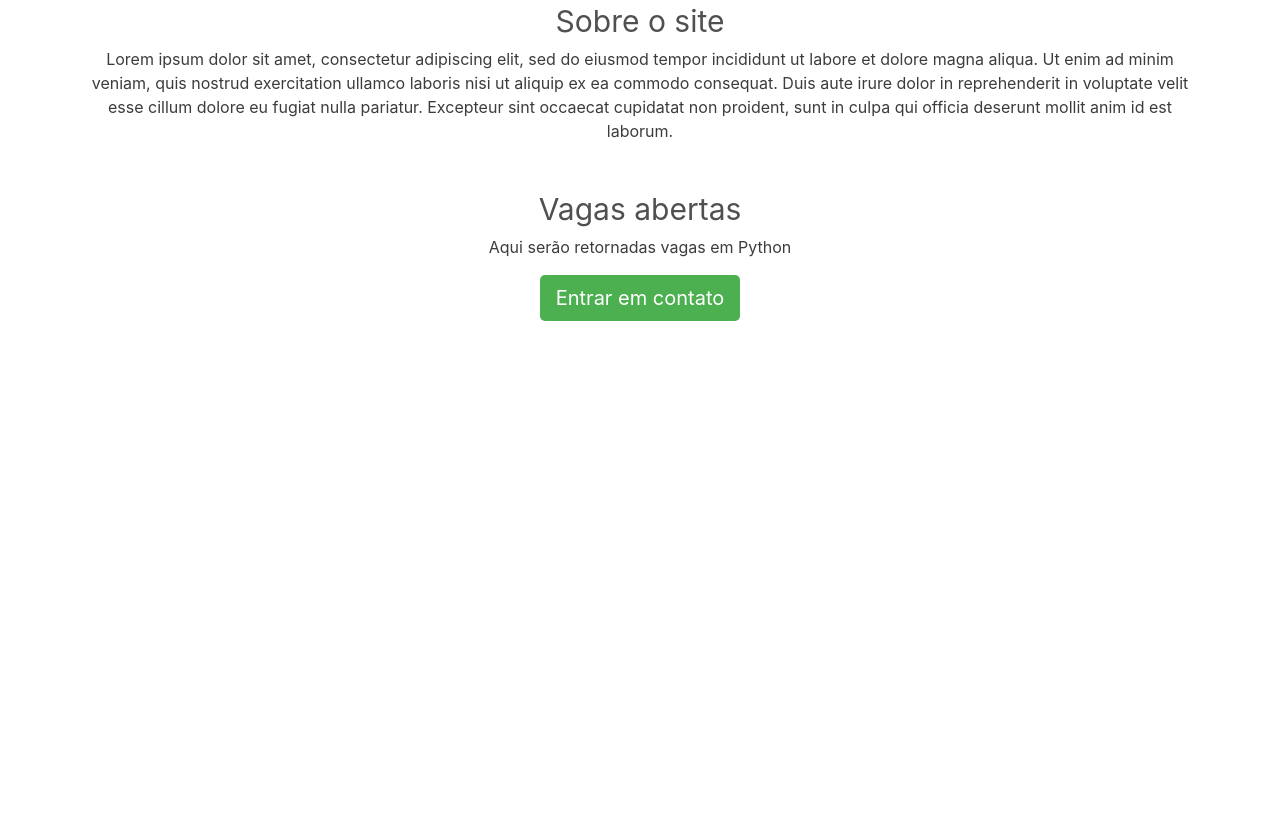
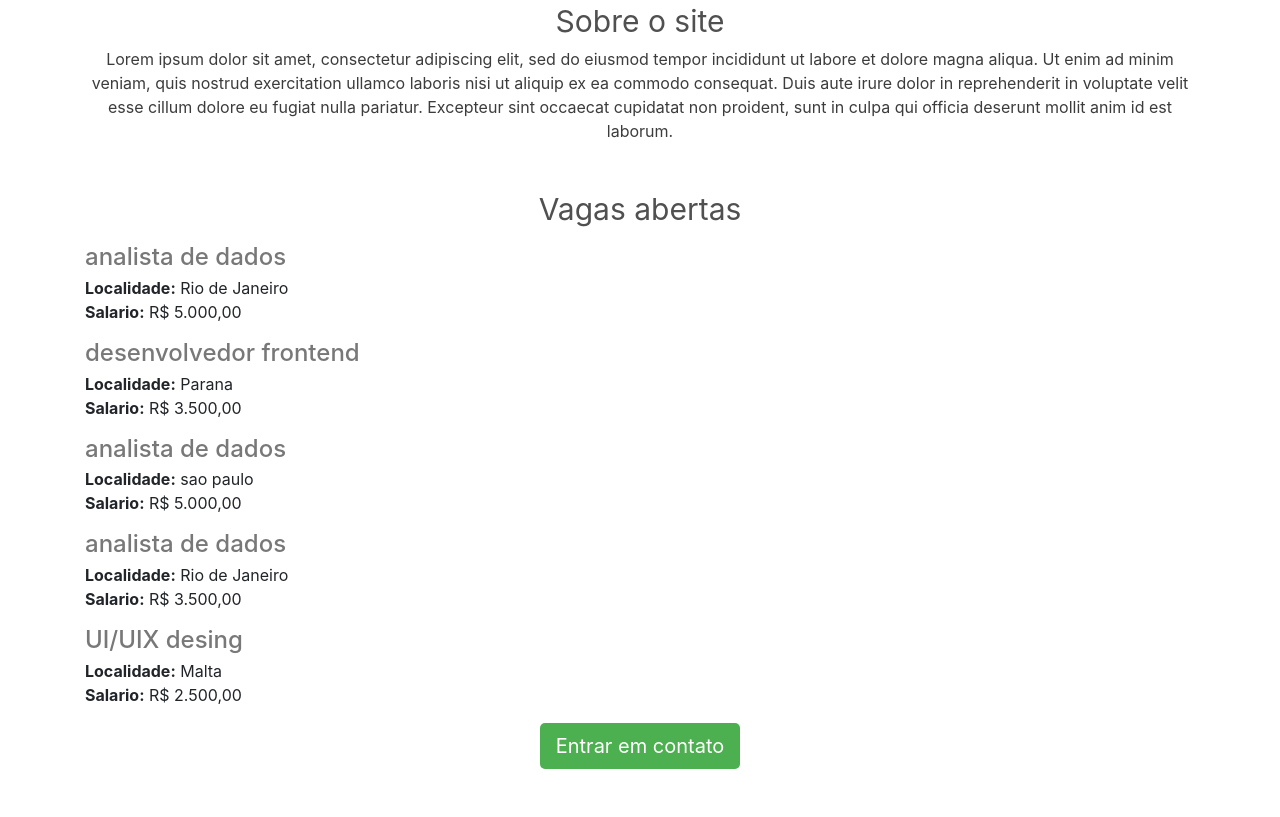
Before and after one commit to KauaFMarques/Python-Carreiras1, a Flask app: page / in a window 1280 px wide. Shown: the part 795-1612 px from the top of the page. Before the commit the page ends 1116 px from the top, so only its background shows below. Run offline with Flask 3, Linux system fonts and the light colour scheme; some libraries are stand-ins or nearby versions.

Commit message:
finalizando aula 129. Listando Jobs na pagina

```diff
--- a/main.py
+++ b/main.py
@@ -2,40 +2,37 @@ from flask import Flask, render_template
 
 app = Flask(__name__)
 
+VAGAS = [{
+    'id': 1,
+    'titulo': 'analista de dados',
+    'localidade': 'Rio de Janeiro',
+    'salario': 'R$ 5.000,00'
+}, {
+    'id': 2,
+    'titulo': 'desenvolvedor frontend',
+    'localidade': 'Parana',
+    'salario': 'R$ 3.500,00'
+}, {
+    'id': 3,
+    'titulo': 'analista de dados',
+    'localidade': 'sao paulo',
+    'salario': 'R$ 5.000,00'
+}, {
+    'id': 4,
+    'titulo': 'analista de dados',
+    'localidade': 'Rio de Janeiro',
+    'salario': 'R$ 3.500,00'
+}, {
+    'id': 5,
+    'titulo': 'UI/UIX desing',
+    'localidade': 'Malta',
+    'salario': 'R$ 2.500,00'
+}]
+
 
 @app.route("/")
 def hello_world():
-  return render_template("home.html")
-
-VAGAS= [
-  {
-    'id':1,
-    'titulo':'analista de dados',
-    'localidade':'Rio de Janeiro',
-    'salario':'R$ 5.000,00'
-  },
-  {
-    'id':2,
-    'titulo':'desenvolvedor frontend',
-    'localidade':'Parana',
-    'salario':'R$ 3.500,00'},
-  {
-    'id':3,
-    'titulo':'analista de dados',
-    'localidade':'sao paulo',
-    'salario':'R$ 5.000,00'
-  },
-  {
-    'id':4,
-    'titulo':'analista de dados',
-    'localidade':'Rio de Janeiro',
-    'salario':'R$ 3.500,00'},
-  {
-    'id':5,
-    'titulo':'UI/UIX desing',
-    'localidade':'Malta',
-    'salario':'R$ 2.500,00'}
-]
+  return render_template("home.html", vagas=VAGAS)
 
 
 if __name__ == "__main__":
--- a/templates/home.html
+++ b/templates/home.html
@@ -57,7 +57,24 @@
     </section>
     <section class="my-5">
       <h2 class="text-center">Vagas abertas</h2>
-      <p class="text-center">Aqui serão retornadas vagas em Python</p>
+      <p class="text-center">
+        {% for vaga in vagas%}
+          <div style="margin-bottom:15px">
+            <h4 style="color:rgb(120,120,120); margin-bottom: 4px">
+              {{vaga.titulo}}
+            </h4>
+            <div>
+              <strong> Localidade:</strong>
+              {{vaga.localidade}}
+            </div>
+            <div>
+              <strong>Salario:</strong>
+              {{vaga.salario}}
+            </div>
+          </div>
+        {% endfor%}
+      </p>
+
       <div class="text-center">
         <button class="contact-button btn btn-lg">Entrar em contato</button>
       </div>
```
